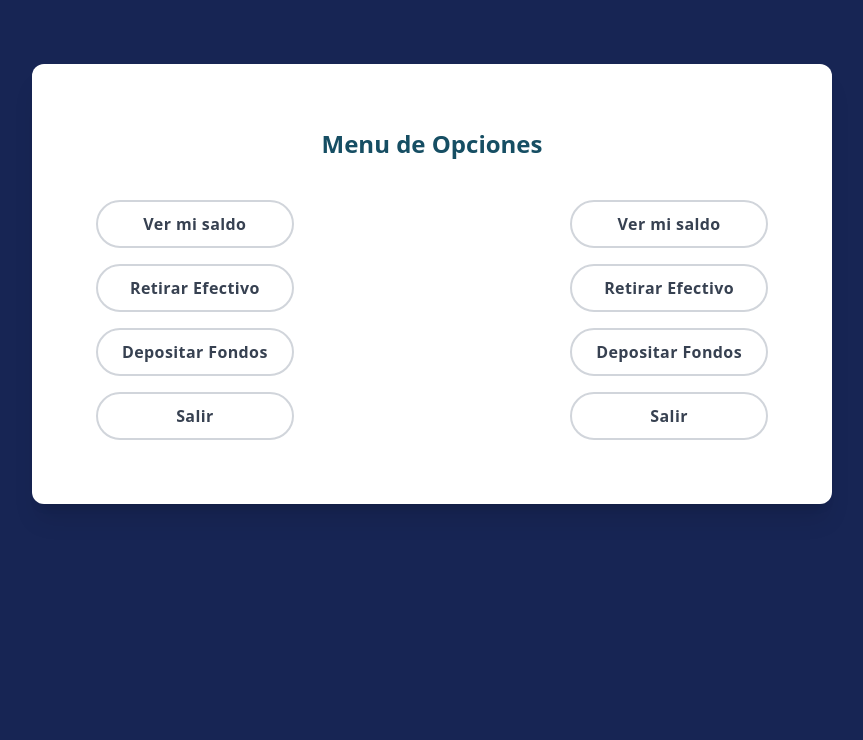
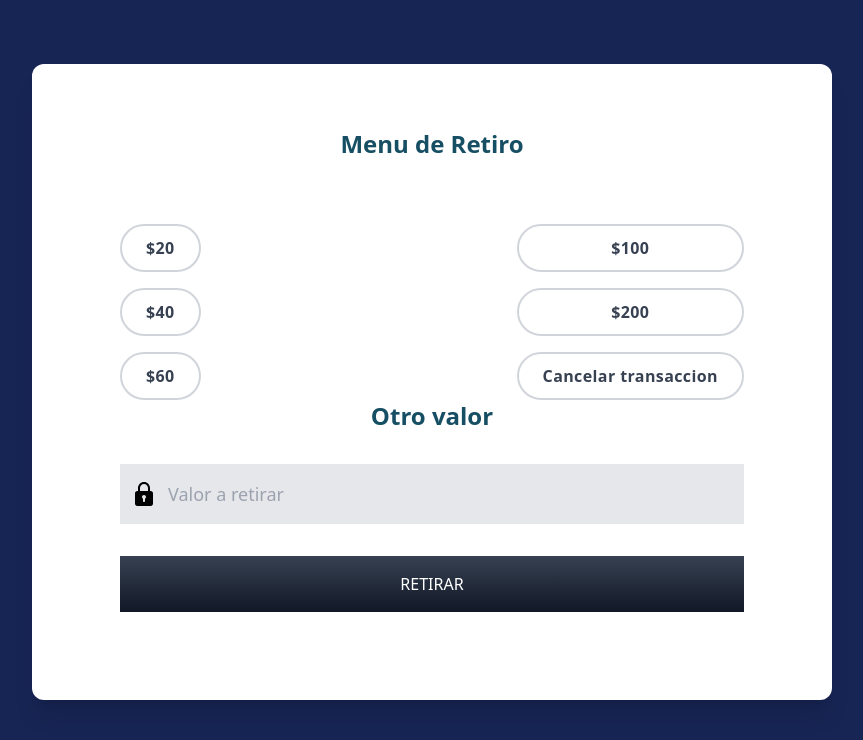
Before and after one commit to JeremyTierra/ATM, a React (Vite) app: page /retiro in a window 1280 px wide. Shown: the top 740 px of the page, without its empty margins (208-1071 px from the left). Built offline with nearby package versions, Linux system fonts and the light colour scheme.

Commit message:
Agrega funcionalidad de login y ver mi saldo

```diff
--- a/src/model/cuenta.js
+++ b/src/model/cuenta.js
@@ -7,7 +7,7 @@ class Cuenta {
     }
 
     validarNIP(nipUsuario) {
-        if (nipUsuario === this.nip) {
+        if (nipUsuario == this.nip) {
             return true;
         } else {
             return false;
--- a/src/pages/WithdrawalMenu.jsx
+++ b/src/pages/WithdrawalMenu.jsx
@@ -1,88 +1,116 @@
+import { useState } from 'react';
+import { useNavigate } from 'react-router-dom';
+import { atm } from './Login';
+import Success from '../components/success';
+import Error from '../components/Error';
+
 function WithdrawalMenu() {
+    const [retirado, setRetirado] = useState({});
+    const navigateTo = useNavigate();
+
+    const handleRetiro = (event, monto) => {
+        event.preventDefault();
+        const { type, msg } = atm.realizarTransacciones(2, monto);
+        setRetirado({ type, msg });
+        setTimeout(() => {
+            setRetirado({});
+            navigateTo('/');
+        }, 5000);
+
+    }
     return (<>
+        {Object.keys(retirado).length === 0 &&
             <div className="relative py-16 bg-gradient-to-br bg-blue-950 to-gray-200 min-h-screen" >
                 <div className="relative container m-auto px-6 text-gray-500 md:px-12 xl:px-40">
                     <div className="m-auto md:w-10/12 lg:w-10/12 ">
                         <div className="rounded-xl bg-white shadow-xl">
                             <div className="p-6 sm:p-16">
                                 <div className="space-y-4 text-center">
-                                <h2 className="mb-8 text-2xl text-cyan-900 font-bold">Menu de Opciones</h2>
+                                    <h2 className="mb-8 text-2xl text-cyan-900 font-bold">Menu de Retiro</h2>
                                 </div>
+                                <form className="p-12 md:p-6">
                                     <div className="flex justify-between flex-wrap flex-col sm:flex-nowrap sm:flex-row">
                                         <div className=" grid space-y-4 mt-2">
-                                    <button className="group h-12 px-6 border-2 border-gray-300 rounded-full transition duration-300
+                                            <button
+                                                className="group h-12 px-6 border-2 border-gray-300 rounded-full transition duration-300
+                                                hover:border-blue-400 focus:bg-blue-50 active:bg-blue-100"
+                                                onClick={(event) => handleRetiro(event, 20)}
+                                            >
+                                                <div className="relative flex items-center space-x-4 justify-center">
+                                                    <span className="block w-max font-semibold tracking-wide text-gray-700 text-sm transition duration-300 group-hover:text-blue-600 sm:text-base">$20</span>
+                                                </div>
+                                            </button>
+                                            <button
+                                                className="group h-12 px-6 border-2 border-gray-300 rounded-full transition duration-300
                                                 hover:border-blue-400 focus:bg-blue-50 active:bg-blue-100">
                                                 <div className="relative flex items-center space-x-4 justify-center">
-                                            <a href="">
-                                                <span className="block w-max font-semibold tracking-wide text-gray-700 text-sm transition duration-300 group-hover:text-blue-600 sm:text-base">Ver mi saldo</span>
-                                            </a>
+                                                    <span className="block w-max font-semibold tracking-wide text-gray-700 text-sm transition duration-300 group-hover:text-blue-600 sm:text-base">$40</span>
                                                 </div>
                                             </button>
-                                    <button className="group h-12 px-6 border-2 border-gray-300 rounded-full transition duration-300
+                                            <button
+                                                className="group h-12 px-6 border-2 border-gray-300 rounded-full transition duration-300
                                                 hover:border-blue-400 focus:bg-blue-50 active:bg-blue-100">
                                                 <div className="relative flex items-center space-x-4 justify-center">
-
-                                            <a href="">
-                                                <span className="block w-max font-semibold tracking-wide text-gray-700 text-sm transition duration-300 group-hover:text-blue-600 sm:text-base">Retirar Efectivo</span>
-                                            </a></div>
+                                                    <span className="block w-max font-semibold tracking-wide text-gray-700 text-sm transition duration-300 group-hover:text-blue-600 sm:text-base">$60</span>
+                                                </div>
                                             </button>
-                                    <button className="group h-12 px-6 border-2 border-gray-300 rounded-full transition duration-300
+                                        </div>
+                                        <div className=" grid space-y-4 mt-2">
+                                            <button
+                                                className="group h-12 px-6 border-2 border-gray-300 rounded-full transition duration-300
                                                 hover:border-blue-400 focus:bg-blue-50 active:bg-blue-100">
                                                 <div className="relative flex items-center space-x-4 justify-center">
-
-                                            <a href="">
-                                                <span className="block w-max font-semibold tracking-wide text-gray-700 text-sm transition duration-300 group-hover:text-blue-600 sm:text-base">Depositar Fondos</span>
-                                            </a></div>
+                                                    <span className="block w-max font-semibold tracking-wide text-gray-700 text-sm transition duration-300 group-hover:text-blue-600 sm:text-base">$100</span>
+                                                </div>
                                             </button>
-                                    <button className="group h-12 px-6 border-2 border-gray-300 rounded-full transition duration-300
+                                            <button
+                                                className="group h-12 px-6 border-2 border-gray-300 rounded-full transition duration-300
                                                 hover:border-blue-400 focus:bg-blue-50 active:bg-blue-100">
                                                 <div className="relative flex items-center space-x-4 justify-center">
-
-                                            <a href="">
-                                                <span className="block w-max font-semibold tracking-wide text-gray-700 text-sm transition duration-300 group-hover:text-blue-600 sm:text-base">Salir</span>
-                                            </a></div>
+                                                    <span className="block w-max font-semibold tracking-wide text-gray-700 text-sm transition duration-300 group-hover:text-blue-600 sm:text-base">$200</span>
+                                                </div>
                                             </button>
-
-                                </div>
-                                <div className=" grid space-y-4 mt-2">
-                                    <button className="group h-12 px-6 border-2 border-gray-300 rounded-full transition duration-300
+                                            <button
+                                                className="group h-12 px-6 border-2 border-gray-300 rounded-full transition duration-300
                                                 hover:border-blue-400 focus:bg-blue-50 active:bg-blue-100">
                                                 <div className="relative flex items-center space-x-4 justify-center">
-                                            <a href="">
-                                                <span className="block w-max font-semibold tracking-wide text-gray-700 text-sm transition duration-300 group-hover:text-blue-600 sm:text-base">Ver mi saldo</span>
-                                            </a>
+                                                    <span className="block w-max font-semibold tracking-wide text-gray-700 text-sm transition duration-300 group-hover:text-blue-600 sm:text-base">Cancelar transaccion</span>
                                                 </div>
                                             </button>
-                                    <button className="group h-12 px-6 border-2 border-gray-300 rounded-full transition duration-300
- hover:border-blue-400 focus:bg-blue-50 active:bg-blue-100">
-                                        <div className="relative flex items-center space-x-4 justify-center">
-
-                                            <a href="">
-                                                <span className="block w-max font-semibold tracking-wide text-gray-700 text-sm transition duration-300 group-hover:text-blue-600 sm:text-base">Retirar Efectivo</span>
-                                            </a></div>
-                                    </button>
-                                    <button className="group h-12 px-6 border-2 border-gray-300 rounded-full transition duration-300
-                                     hover:border-blue-400 focus:bg-blue-50 active:bg-blue-100">
-                                        <div className="relative flex items-center space-x-4 justify-center">
-
-                                            <a href="">
-                                                <span className="block w-max font-semibold tracking-wide text-gray-700 text-sm transition duration-300 group-hover:text-blue-600 sm:text-base">Depositar Fondos</span>
-                                            </a></div>
-                                    </button>
-                                    <button className="group h-12 px-6 border-2 border-gray-300 rounded-full transition duration-300
-                                     hover:border-blue-400 focus:bg-blue-50 active:bg-blue-100">
-                                        <div className="relative flex items-center space-x-4 justify-center">
-                                            <a href="">
-                                                <span className="block w-max font-semibold tracking-wide text-gray-700 text-sm transition duration-300 group-hover:text-blue-600 sm:text-base">Salir</span>
-                                            </a></div>
-                                    </button>
+                                        </div>
+                                    </div>
+                                    <div className="space-y-4 text-center">
+                                        <h2 className="mb-8 text-2xl text-cyan-900 font-bold">Otro valor</h2>
+                                    </div>
+                                    <div className="flex items-center text-lg mb-6 md:mb-8">
+                                        <svg className="absolute ml-3" viewBox="0 0 24 24" width="24">
+                                            <path d="m18.75 9h-.75v-3c0-3.309-2.691-6-6-6s-6 2.691-6 6v3h-.75c-1.24 0-2.25 1.009-2.25 2.25v10.5c0 1.241 1.01 2.25 2.25 2.25h13.5c1.24 0 2.25-1.009 2.25-2.25v-10.5c0-1.241-1.01-2.25-2.25-2.25zm-10.75-3c0-2.206 1.794-4 4-4s4 1.794 4 4v3h-8zm5 10.722v2.278c0 .552-.447 1-1 1s-1-.448-1-1v-2.278c-.595-.347-1-.985-1-1.722 0-1.103.897-2 2-2s2 .897 2 2c0 .737-.405 1.375-1 1.722z" />
+                                        </svg>
+                                        <input type="text" id="totalDeposit" className="bg-gray-200 pl-12 py-2 md:py-4 focus:outline-none w-full" placeholder="Valor a retirar" />
+                                    </div>
+                                    <button
+                                        className="bg-gradient-to-b from-gray-700 to-gray-900 font-medium p-2 md:p-4 text-white uppercase w-full">Retirar</button>
+                                </form>
                             </div>
                         </div>
                     </div>
                 </div>
             </div>
-            </div>
-        </div>
+        }
+        {
+            (Object.keys(retirado).length !== 0 && retirado.type === 'success') &&
+            <Success
+                title='Transaccion exitosa'
+                msg={`${retirado.msg}`}
+            />
+        }
+        {
+            (Object.keys(retirado).length !== 0 && retirado.type === 'failure') &&
+            <Error
+                msg={`${retirado.msg}`}
+            />
+        }
     </>);
+
 }
 export default WithdrawalMenu;
```
Also changed, not shown: src/components/Error.jsx (+5 -11 lines), src/components/Success.jsx (+4 -10 lines), src/dataBase/base-de-datos.js (+5 -3 lines), src/model/atm.js (+7 -11 lines), src/pages/Login.jsx (+38 -3 lines), src/pages/MainMenu.jsx (+29 -6 lines). Lines whose indentation alone changed are shown as unchanged.
